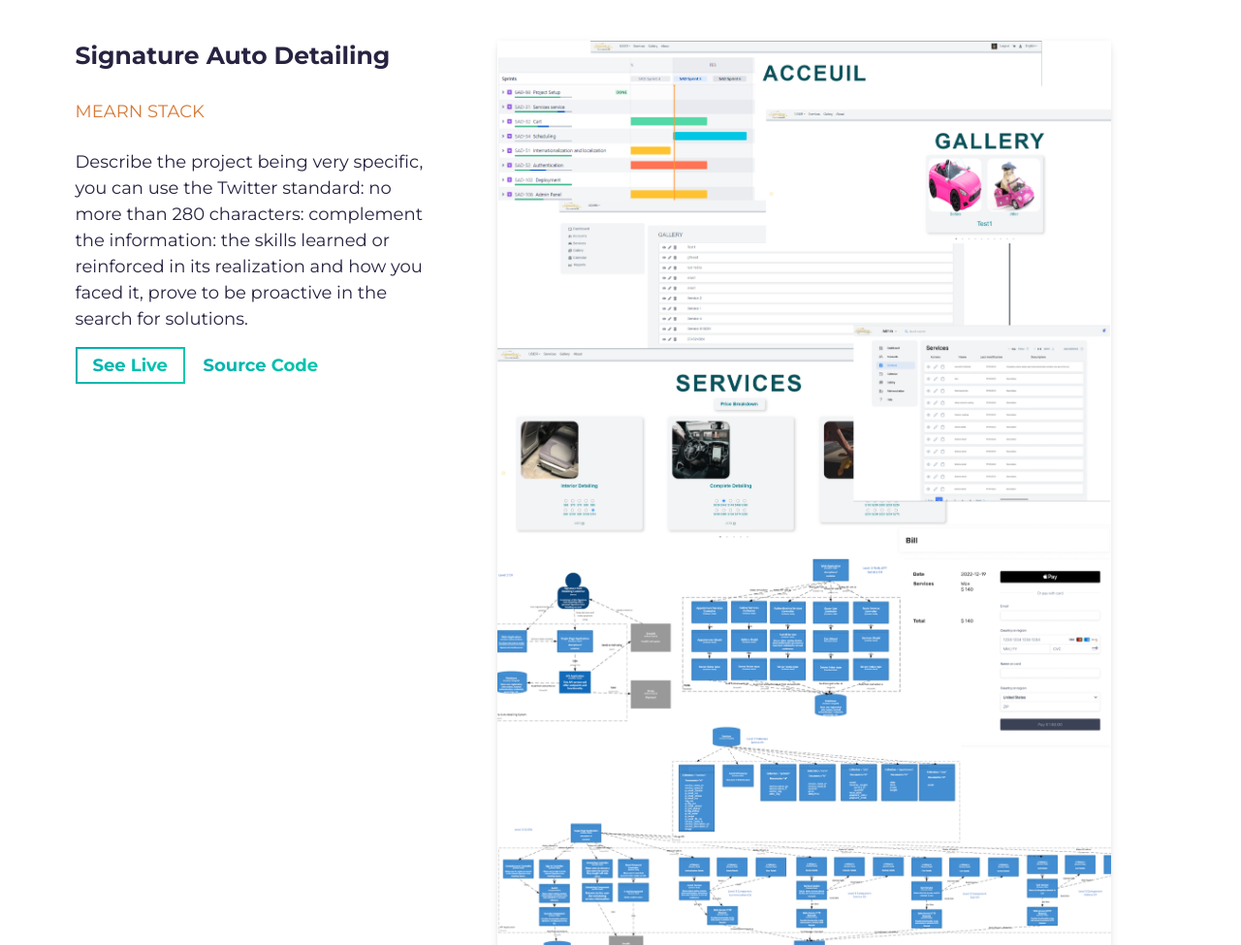
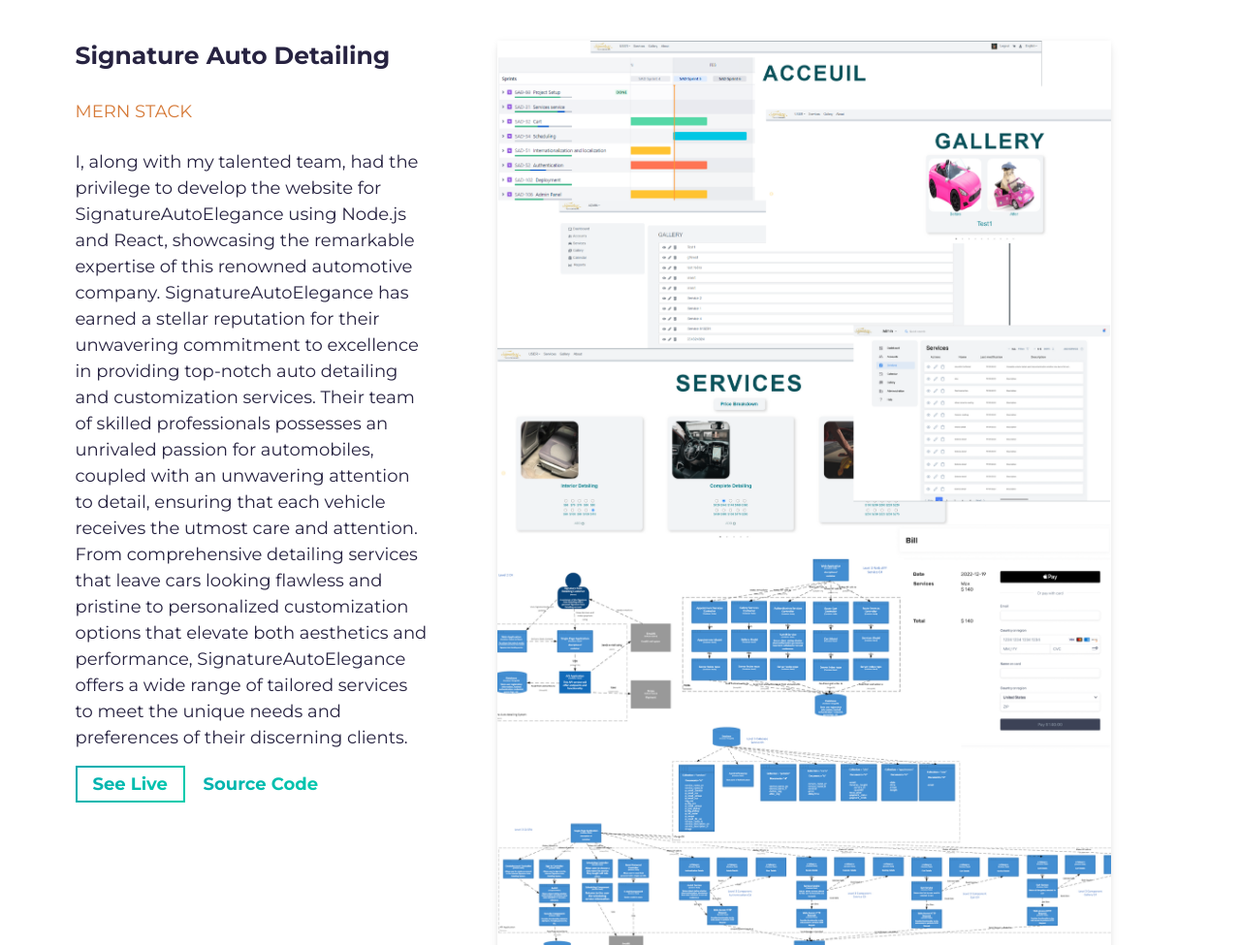
Before and after one commit to Brandon84-alt/PortfolioVirati84, a website built with Parcel: page src/index.html in a window 1280 px wide. Shown: the part 1618-2593 px from the top of the page at 97% size. Built offline with nearby package versions, Linux system fonts and the light colour scheme.

Commit message:
update profil picture and detail about signature auto elegance

```diff
--- a/src/index.html
+++ b/src/index.html
@@ -118,12 +118,10 @@
                 <h3 class="project-wrapper__text-title">Signature Auto Detailing</h3>
                 <div>
                   <br class="mb-4">
-                    <p style="color:#d67a38">MEARN STACK</p>
+                    <p style="color:#d67a38">MERN STACK</p>
                   </br>
                   <p class="mb-4">
-                    Describe the project being very specific, you can use the Twitter standard: no more than 280 characters:
-                    complement the information: the skills learned or reinforced in its realization and how you faced it,
-                    prove to be proactive in the search for solutions.
+                    I, along with my talented team, had the privilege to develop the website for SignatureAutoElegance using Node.js and React, showcasing the remarkable expertise of this renowned automotive company. SignatureAutoElegance has earned a stellar reputation for their unwavering commitment to excellence in providing top-notch auto detailing and customization services. Their team of skilled professionals possesses an unrivaled passion for automobiles, coupled with an unwavering attention to detail, ensuring that each vehicle receives the utmost care and attention. From comprehensive detailing services that leave cars looking flawless and pristine to personalized customization options that elevate both aesthetics and performance, SignatureAutoElegance offers a wide range of tailored services to meet the unique needs and preferences of their discerning clients.
                   </p>
                 </div>
                 <a
```
Also changed, not shown: src/assets/profile.jpg (deleted), src/assets/project.jpg (deleted).
